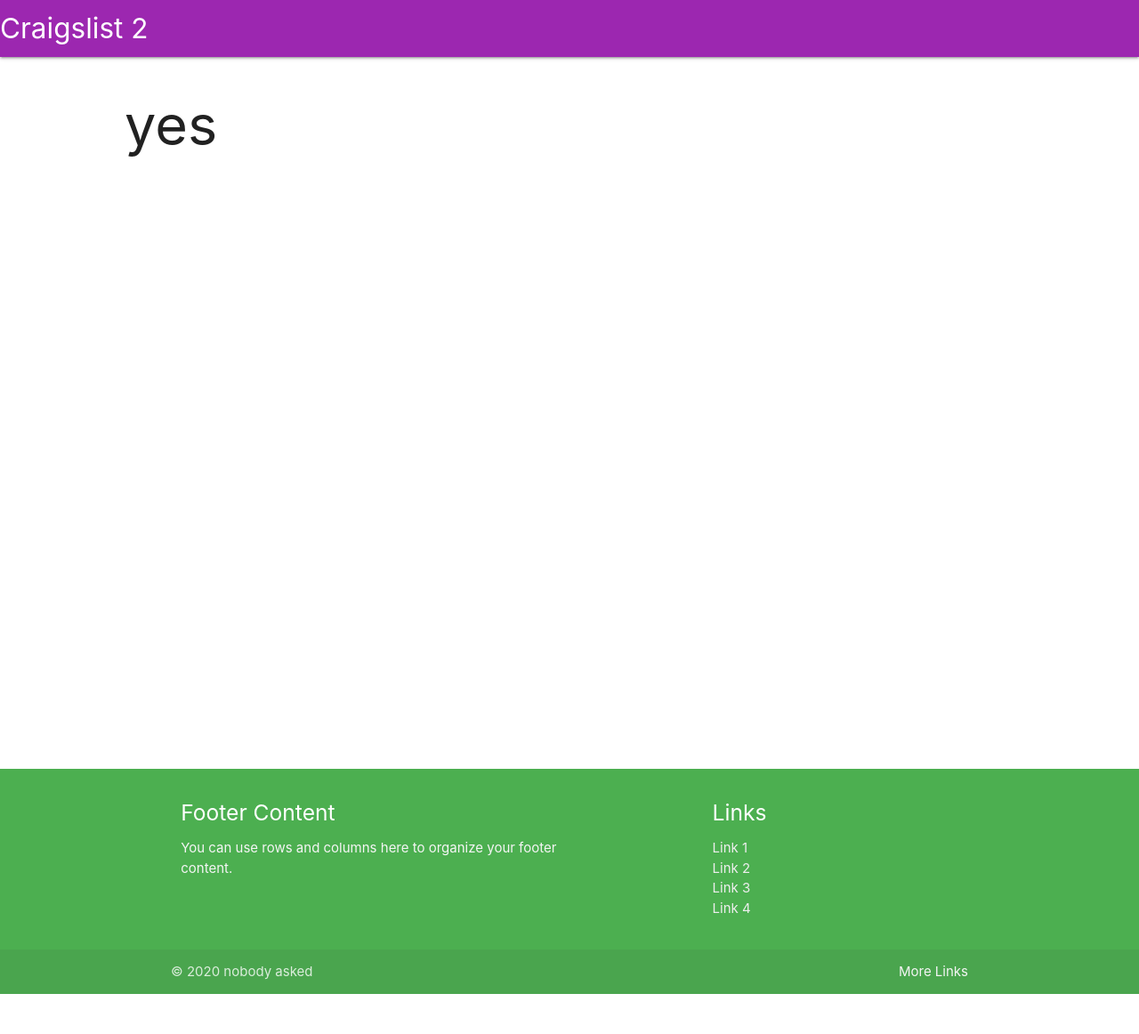
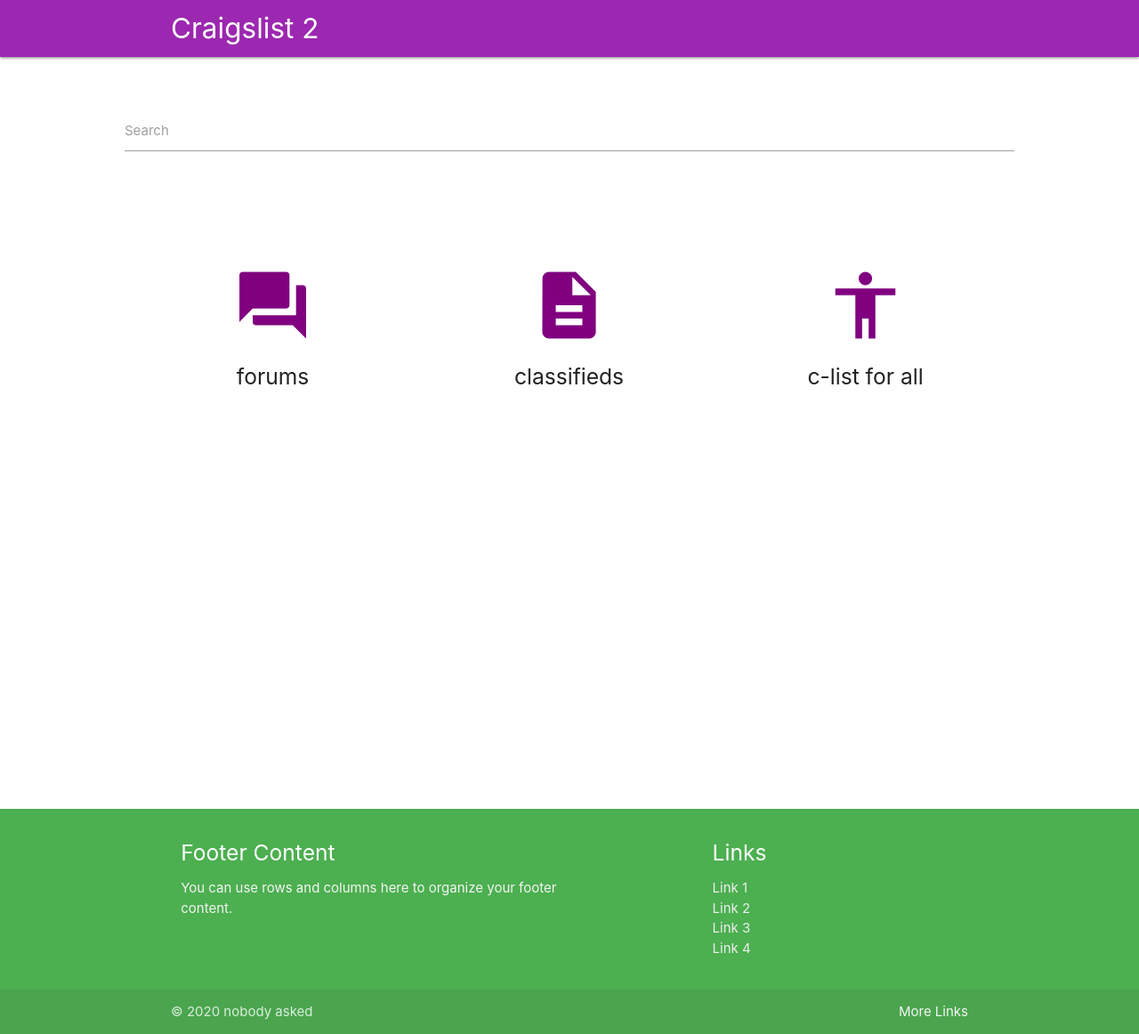
Before and after one commit to BeardedBeauty/CraigslistClone, a Django app: page / in a window 1280 px wide. Shown: the whole page at 89% size. Before the commit the page ends 1117 px from the top, so only its background shows below. Run offline with Django 3.2, Linux system fonts and the light colour scheme.

Commit message:
CSS sadness

```diff
--- a/mysite/static/style.css
+++ /dev/null
@@ -1,16 +0,0 @@
-.center50 {
-    margin-left: 50%;
-}
-
-.containerManual {
-    width: 1000px;
-    overflow: auto;
-    margin-left: -500px;
-    display: flex;
-    min-height: 100vh;
-    flex-direction: column;
-}
-
-main {
-    flex: 1 0 auto;
-}
--- /dev/null
+++ b/mysite/static/style/style.css
@@ -0,0 +1,49 @@
+.center50 {
+    margin-left: 50%;
+}
+
+.containerManual {
+    width: 1000px;
+    overflow: auto;
+    margin-left: -500px;
+    min-height: 100vh;
+    flex-direction: column;
+}
+
+main {
+    flex: 1 0 auto;
+}
+
+input {
+  clear: left;
+}
+
+.input-field label {
+    color: #0057da;
+  }
+  /* label focus color */
+  .input-field input[type=text]:focus + label {
+    color: #33da00;
+  }
+  /* label underline focus color */
+  .input-field input[type=text]:focus {
+    border-bottom: 1px solid #9500da;
+    box-shadow: 0 1px 0 0 #000000;
+  }
+
+.iconCenter {
+  /* text-align: center; */
+  margin: auto;
+  display: block;
+  margin-left: auto;
+  margin-right: auto;
+  text-align: center;
+  color: purple;
+}
+
+.blockDisplay {
+  float: left;
+  width: 333px;
+  height: 300px;
+  text-align: center;
+}
--- a/mysite/templates/start.html
+++ b/mysite/templates/start.html
@@ -4,24 +4,53 @@
 
 <head>
     <meta charset="UTF-8">
-    <link rel="stylesheet" href="{% static '/style.css' %}">
+    <link rel="stylesheet" href="{% static 'style/style.css' %}">
     <link rel="stylesheet" href="https://cdnjs.cloudflare.com/ajax/libs/materialize/1.0.0/css/materialize.min.css">
     <script src="https://cdnjs.cloudflare.com/ajax/libs/materialize/1.0.0/js/materialize.min.js"></script>
+    <link href="https://fonts.googleapis.com/icon?family=Material+Icons" rel="stylesheet">
     <title>Craigslist II</title>
-    <link rel="stylesheet" type="text/css" href="style/style.css">
 </head>
 
 <body>
     <nav>
         <div class="nav-wrapper purple">
-            <a href="/" class="brand-logo">Craigslist 2</a>
-            <!-- <ul id="nav-mobile" class="right hide-on-med-and-down">
+            <div class="container">
+                <a href="/" class="brand-logo">Craigslist 2</a>
+                <!-- <ul id="nav-mobile" class="right hide-on-med-and-down">
+                <li>
+                </li>
             </ul> -->
+            </div>
         </div>
     </nav>
+    <br><br>
     <div class="center50">
         <div class="containerManual">
-            <h1>yes</h1>
+            <form class="search">
+                <div class="input-field">
+                    <input id="search" type="search">
+                    <label for="search">Search</label>
+                </div>
+            </form>
+            <br><br><br><br><br>
+            <div class="blockDisplay">
+                <div class="iconCenter">
+                    <i class="material-icons large">forum</i>
+                </div>
+                <h5>forums</h5>
+            </div>
+            <div class="blockDisplay">
+                <div class="iconCenter">
+                    <i class="material-icons large">description</i>
+                </div>
+                <h5>classifieds</h5>
+            </div>
+            <div class="blockDisplay">
+                <div class="iconCenter">
+                    <i class="material-icons large">accessibility</i>
+                </div>
+                <h5>c-list for all</h5>
+            </div>
         </div>
     </div>
     <footer class="page-footer green">
```
